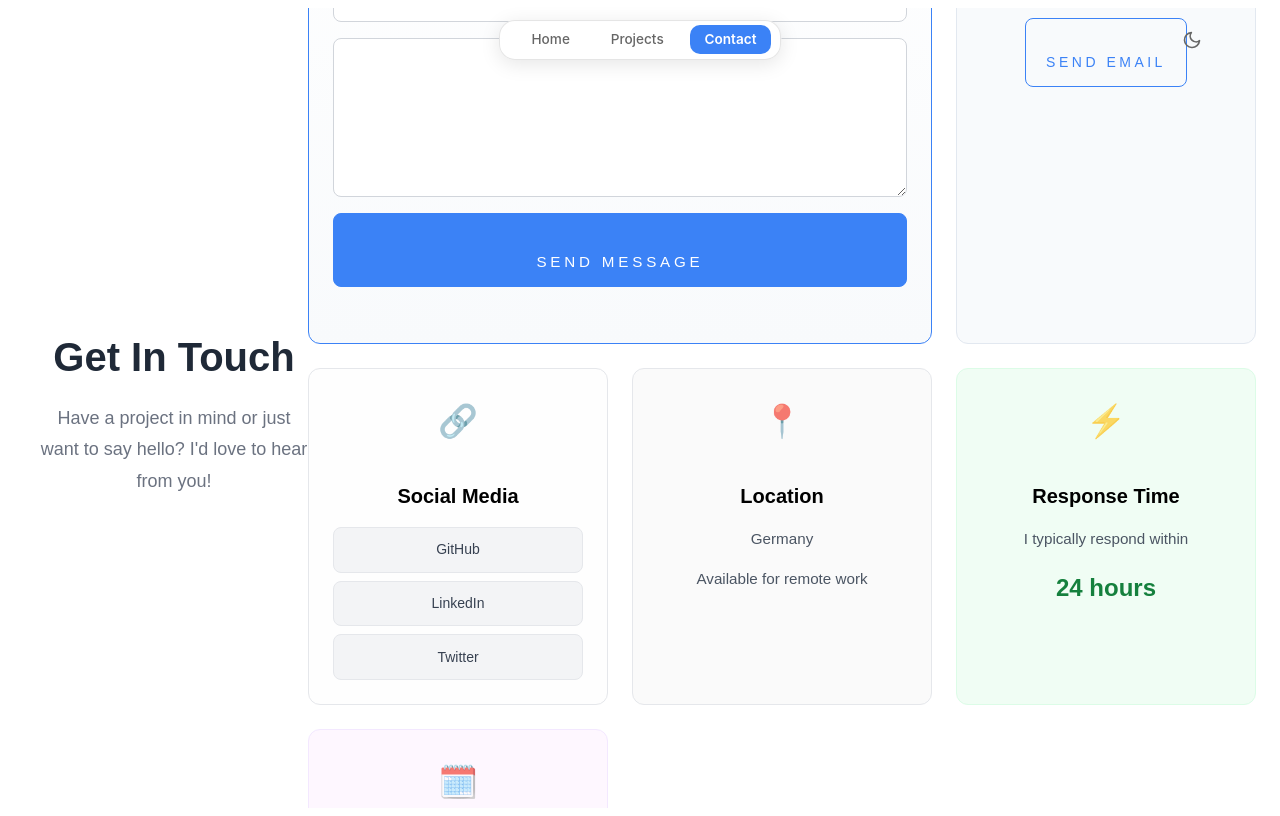
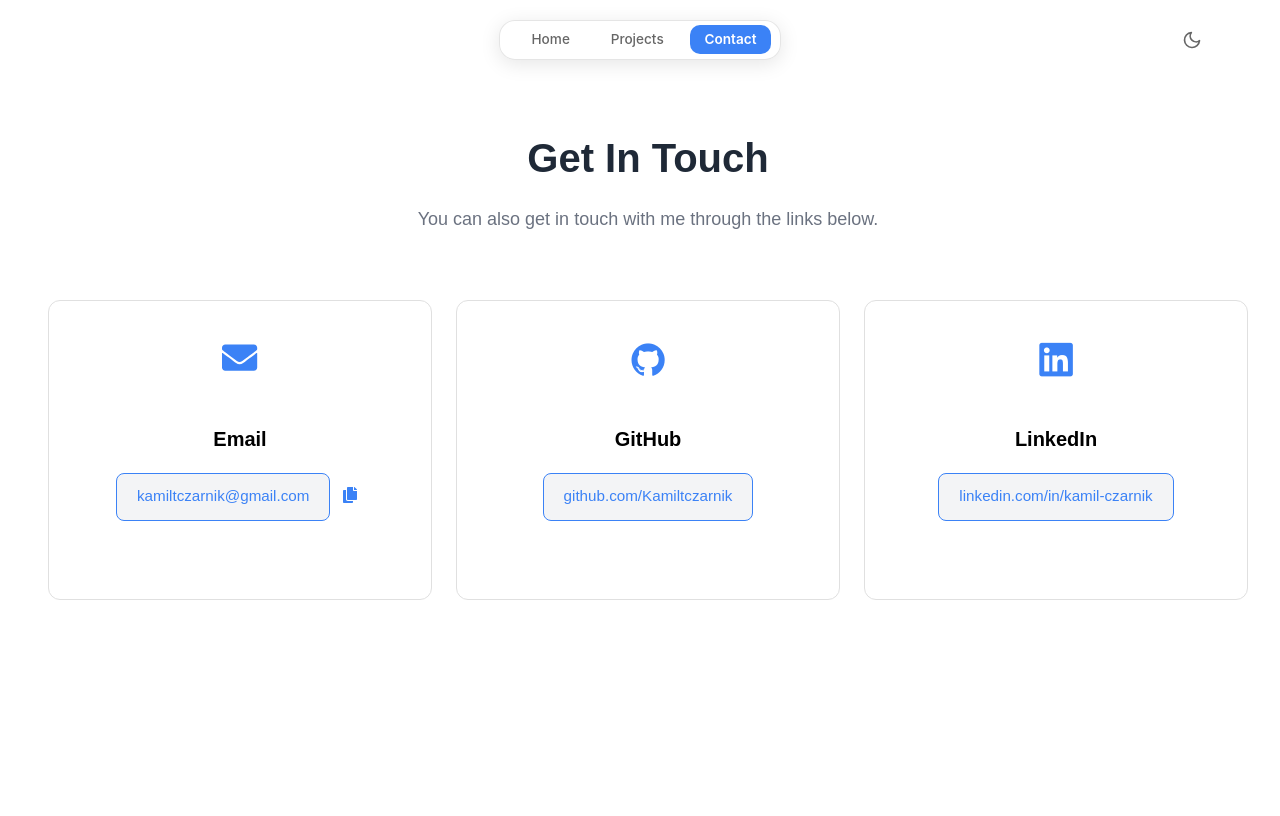
Before and after one commit to Kamiltczarnik/Kamiltczarnik.github.io, a React (Create React App) app: page /contact in a window 1280 px wide. Built offline with nearby package versions, Linux system fonts and the light colour scheme; a web font is replaced by a local one.

Commit message:
Contact page first draft

```diff
--- a/src/Pages/ContactNew.js
+++ b/src/Pages/ContactNew.js
@@ -1,5 +1,8 @@
 import React, { useState } from "react";
 import Navbar from "../components/Navbar";
+import { FaEnvelope } from "react-icons/fa";
+import { FaCopy } from "react-icons/fa";
+import { motion } from "framer-motion";
 import "./css/ContactNew.css";
 
 function ContactNew() {
@@ -8,6 +11,9 @@ function ContactNew() {
     email: "",
     message: "",
   });
+
+  const [copied, setCopied] = useState(false);
+  const email = "kamiltczarnik@gmail.com";
 
   const handleChange = (e) => {
     setFormData({
@@ -24,111 +30,168 @@ function ContactNew() {
     setFormData({ name: "", email: "", message: "" });
   };
 
+  const handleCopy = () => {
+    navigator.clipboard.writeText(email);
+    setCopied(true);
+    setTimeout(() => setCopied(false), 1200);
+  };
+
+  // Animation variants
+  const headerVariants = {
+    hidden: { opacity: 0, y: 20 },
+    visible: {
+      opacity: 1,
+      y: 0,
+      transition: { duration: 0.5, ease: "easeOut" },
+    },
+  };
+  const bubbleVariants = {
+    hidden: { opacity: 0, y: 40 },
+    visible: (i) => ({
+      opacity: 1,
+      y: 0,
+      transition: {
+        delay: 0.3 + i * 0.15,
+        duration: 0.5,
+        ease: "easeOut",
+      },
+    }),
+  };
+
   return (
     <>
       <Navbar />
       <section id="contact" className="page-section">
         <div className="page-container">
-          <div className="section-header">
+          <motion.div
+            className="section-header"
+            variants={headerVariants}
+            initial="hidden"
+            animate="visible">
             <h1>Get In Touch</h1>
-            <p>
-              Have a project in mind or just want to say hello? I'd love to hear
-              from you!
-            </p>
-          </div>
+            <p>You can also get in touch with me through the links below.</p>
+          </motion.div>
+          <div className="contact-grid">
+            {/* Email Bubble */}
+            <motion.div
+              className="contact-bubble email-bubble"
+              variants={bubbleVariants}
+              initial="hidden"
+              animate="visible"
+              custom={0}>
+              <div className="contact-icon">
+                <FaEnvelope style={{ fontSize: "2.2rem", color: "#3b82f6" }} />
+              </div>
+              <h3>Email</h3>
+              <div
+                style={{
+                  display: "flex",
+                  alignItems: "center",
+                  justifyContent: "center",
+                  gap: "0.2rem",
+                  width: "100%",
+                }}>
+                <a
+                  href={`mailto:${email}`}
+                  className="btn-contact"
+                  style={{
+                    whiteSpace: "nowrap",
+                    flexShrink: 1,
+                    overflow: "hidden",
+                    textOverflow: "ellipsis",
+                    minWidth: 0,
+                  }}>
+                  {email}
+                </a>
+                <button
+                  onClick={() => {
+                    navigator.clipboard.writeText(email);
+                    setCopied(true);
+                    setTimeout(() => setCopied(false), 1200);
+                  }}
+                  style={{
+                    background: "none",
+                    border: "none",
+                    cursor: "pointer",
+                    padding: 0,
+                    marginLeft: "0.1rem",
+                    color: copied ? "#2563eb" : "#3b82f6",
+                    fontSize: "1em",
+                    height: "1.8em",
+                    width: "1.8em",
+                    display: "flex",
+                    alignItems: "center",
+                    justifyContent: "center",
+                    flexShrink: 0,
+                  }}
+                  aria-label="Copy email to clipboard"
+                  title={copied ? "Copied!" : "Copy email"}>
+                  <FaCopy
+                    style={{ fontSize: "1em", verticalAlign: "middle" }}
+                  />
+                </button>
+              </div>
+              <div
+                style={{
+                  textAlign: "center",
+                  marginTop: "0.18rem",
+                  minHeight: "1.1em",
+                  height: "1.1em",
+                  display: "flex",
+                  alignItems: "center",
+                  justifyContent: "center",
+                }}>
+                {copied && (
+                  <span style={{ color: "#2563eb", fontSize: "0.95rem" }}>
+                    Copied!
+                  </span>
+                )}
+              </div>
+            </motion.div>
 
-          <div className="contact-grid">
-            {/* Contact Form */}
-            <div className="contact-bubble form-bubble">
-              <h3>Send me a message</h3>
-              <form onSubmit={handleSubmit} className="contact-form">
-                <div className="form-group">
-                  <input
-                    type="text"
-                    name="name"
-                    placeholder="Your Name"
-                    value={formData.name}
-                    onChange={handleChange}
-                    required
-                  />
-                </div>
-                <div className="form-group">
-                  <input
-                    type="email"
-                    name="email"
-                    placeholder="Your Email"
-                    value={formData.email}
-                    onChange={handleChange}
-                    required
-                  />
-                </div>
-                <div className="form-group">
-                  <textarea
-                    name="message"
-                    placeholder="Your Message"
-                    rows="5"
-                    value={formData.message}
-                    onChange={handleChange}
-                    required></textarea>
-                </div>
-                <button type="submit" className="btn-submit">
-                  Send Message
-                </button>
-              </form>
-            </div>
+            {/* GitHub Bubble */}
+            <motion.div
+              className="contact-bubble social-bubble"
+              variants={bubbleVariants}
+              initial="hidden"
+              animate="visible"
+              custom={1}>
+              <div className="contact-icon">
+                <i
+                  className="devicon-github-original"
+                  style={{ fontSize: "2.2rem" }}></i>
+              </div>
+              <h3>GitHub</h3>
+              <a
+                href="https://github.com/Kamiltczarnik"
+                className="social-link"
+                target="_blank"
+                rel="noopener noreferrer">
+                github.com/Kamiltczarnik
+              </a>
+            </motion.div>
 
-            {/* Email Contact */}
-            <div className="contact-bubble email-bubble">
-              <div className="contact-icon">📧</div>
-              <h3>Email</h3>
-              <p>kamil.czarnik@example.com</p>
-              <button className="btn-contact">Send Email</button>
-            </div>
-
-            {/* Social Media */}
-            <div className="contact-bubble social-bubble">
-              <div className="contact-icon">🔗</div>
-              <h3>Social Media</h3>
-              <div className="social-links">
-                <a href="#" className="social-link github">
-                  GitHub
-                </a>
-                <a href="#" className="social-link linkedin">
-                  LinkedIn
-                </a>
-                <a href="#" className="social-link twitter">
-                  Twitter
-                </a>
+            {/* LinkedIn Bubble */}
+            <motion.div
+              className="contact-bubble social-bubble"
+              variants={bubbleVariants}
+              initial="hidden"
+              animate="visible"
+              custom={2}>
+              <div className="contact-icon">
+                <i
+                  className="devicon-linkedin-plain"
+                  style={{ fontSize: "2.2rem" }}></i>
               </div>
-            </div>
-
-            {/* Location */}
-            <div className="contact-bubble location-bubble">
-              <div className="contact-icon">📍</div>
-              <h3>Location</h3>
-              <p>Germany</p>
-              <p>Available for remote work</p>
-            </div>
-
-            {/* Response Time */}
-            <div className="contact-bubble response-bubble">
-              <div className="contact-icon">⚡</div>
-              <h3>Response Time</h3>
-              <p>I typically respond within</p>
-              <div className="response-time">24 hours</div>
-            </div>
-
-            {/* Availability */}
-            <div className="contact-bubble availability-bubble">
-              <div className="contact-icon">🗓️</div>
-              <h3>Availability</h3>
-              <p>Currently available for:</p>
-              <ul className="availability-list">
-                <li>Freelance projects</li>
-                <li>Part-time work</li>
-                <li>Collaborations</li>
-              </ul>
-            </div>
+              <h3>LinkedIn</h3>
+              <a
+                href="https://www.linkedin.com/in/kamil-czarnik/"
+                className="social-link"
+                target="_blank"
+                rel="noopener noreferrer">
+                linkedin.com/in/kamil-czarnik
+              </a>
+            </motion.div>
           </div>
         </div>
       </section>
--- a/src/Pages/css/ContactNew.css
+++ b/src/Pages/css/ContactNew.css
@@ -1,12 +1,18 @@
-.page-section {
-  min-height: 100vh;
-  padding: 120px 2rem 4rem;
-  background-color: #ffffff;
+.page-container {
+  max-width: 1400px;
+  height: 100%;
+  margin: 0 auto;
+  display: flex;
+  flex-direction: column;
+  align-items: center;
+  justify-content: flex-start;
 }
 
 .section-header {
   text-align: center;
-  margin-bottom: 3rem;
+  margin-bottom: 2.5rem;
+  width: 100%;
+  max-width: 600px;
 }
 
 .section-header h1 {
@@ -29,20 +35,36 @@
   gap: 1.5rem;
   max-width: 1200px;
   margin: 0 auto;
+  margin-top: 1.5rem;
+  width: 100%;
 }
 
 .contact-bubble {
-  background: #ffffff;
-  border: 1px solid #e5e7eb;
+  background: #f8fafc;
+  border: 1.5px solid #e2e8f0;
   border-radius: 12px;
-  padding: 1.5rem;
-  transition: box-shadow 0.2s ease, border-color 0.2s ease;
+  padding: 2.2rem 1.7rem 2.2rem 1.7rem;
+  transition: box-shadow 0.2s, border-color 0.2s, background 0.2s;
   position: relative;
+  text-align: center;
+  min-height: 300px;
 }
 
 .contact-bubble:hover {
-  box-shadow: 0 4px 12px rgba(0, 0, 0, 0.05);
-  border-color: #d1d5db;
+  background: #f1f5f9;
+  box-shadow: 0 4px 16px rgba(59, 130, 246, 0.07);
+}
+
+.contact-bubble .contact-icon i {
+  color: #3b82f6 !important;
+  opacity: 1;
+}
+
+.contact-bubble .contact-icon {
+  font-size: 2rem;
+  margin-bottom: 1rem;
+  color: #3b82f6;
+  opacity: 1;
 }
 
 .contact-bubble h3 {
@@ -57,13 +79,6 @@
   line-height: 1.6;
   margin-bottom: 1rem;
   font-size: 0.95rem;
-}
-
-.contact-icon {
-  font-size: 2rem;
-  margin-bottom: 1rem;
-  opacity: 0.7;
-  color: #6b7280;
 }
 
 /* Form Card */
@@ -125,14 +140,15 @@
 }
 
 /* Contact Cards */
-.email-bubble {
-  background: #f8fafc;
-  border-color: #e2e8f0;
-  text-align: center;
+.email-bubble,
+.social-bubble {
+  background: inherit;
+  border-color: inherit;
 }
 
-.btn-contact {
-  background: transparent;
+.btn-contact,
+.social-link {
+  background: #f3f4f6;
   color: #3b82f6;
   border: 1px solid #3b82f6;
   padding: 0.6rem 1.25rem;
@@ -140,38 +156,17 @@
   font-weight: 500;
   cursor: pointer;
   transition: all 0.2s ease;
-  font-size: 0.875rem;
+  font-size: 0.95rem;
+  text-decoration: none;
+  display: inline-block;
+  margin-top: 0.2rem;
 }
 
-.btn-contact:hover {
+.btn-contact:hover,
+.social-link:hover {
   background: #eff6ff;
-}
-
-.social-bubble {
-  background: #fefefe;
-  border-color: #e5e7eb;
-  text-align: center;
-}
-
-.social-links {
-  display: flex;
-  flex-direction: column;
-  gap: 0.5rem;
-}
-
-.social-link {
-  padding: 0.6rem;
-  background: #f3f4f6;
-  color: #374151;
-  text-decoration: none;
-  border-radius: 8px;
-  transition: background-color 0.2s ease;
-  border: 1px solid #e5e7eb;
-  font-size: 0.875rem;
-}
-
-.social-link:hover {
-  background: #e5e7eb;
+  color: #2563eb;
+  border-color: #2563eb;
 }
 
 .location-bubble {
@@ -295,7 +290,6 @@ body:not(.light-mode) .social-bubble {
 
 body:not(.light-mode) .social-link {
   background: #2a2a2a;
-  border-color: #3a3a3a;
   color: #e4e4e7;
 }
 
@@ -328,6 +322,14 @@ body:not(.light-mode) .availability-list li {
 
 body:not(.light-mode) .availability-list li::before {
   color: #22c55e;
+}
+
+body:not(.light-mode) .contact-bubble .contact-icon i {
+  color: #3b82f6 !important;
+}
+body:not(.light-mode) .btn-contact {
+  background: #2a2a2a;
+  color: #e4e4e7;
 }
 
 /* Responsive design */
@@ -366,3 +368,23 @@ body:not(.light-mode) .availability-list li::before {
     min-width: 80px;
   }
 }
+
+.copy-btn {
+  background: none;
+  border: none;
+  cursor: pointer;
+  padding: 0;
+  margin-left: 0.2rem;
+  color: #3b82f6;
+  font-size: 1.2rem;
+  display: flex;
+  align-items: center;
+  transition: transform 0.15s cubic-bezier(0.4, 0, 0.2, 1), color 0.15s;
+  border-radius: 0;
+}
+.copy-btn:hover {
+  transform: scale(1.18);
+  color: #2563eb;
+  background: none;
+  box-shadow: none;
+}
```
Also changed, not shown: src/Pages/css/Home.css (+6 -9 lines).
